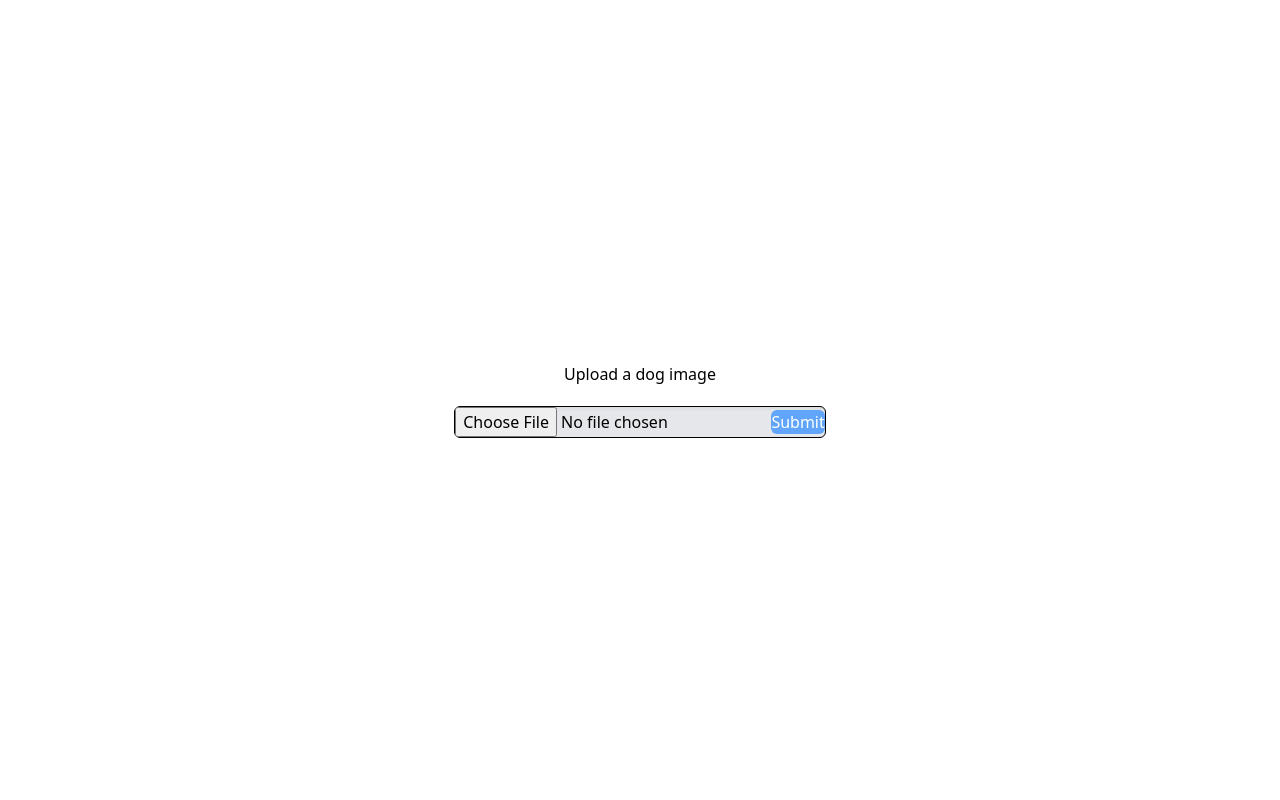
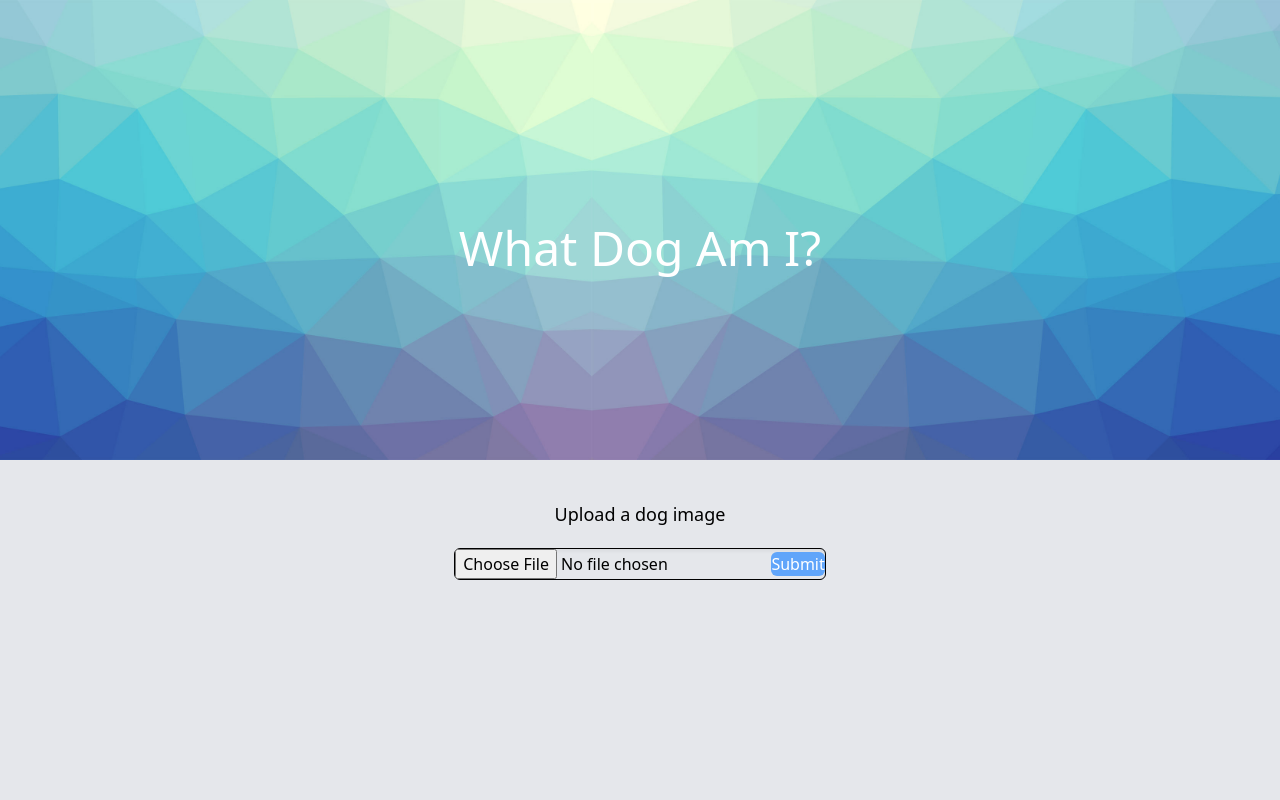
Before and after one commit to mehrshad-sdtn/whatdogami, a Flask app: page / in a window 1280 px wide. Run offline with Flask 2, Linux system fonts and the light colour scheme.

Commit message:
some styling

```diff
--- a/templates/index.html
+++ b/templates/index.html
@@ -8,13 +8,25 @@
     <title>Dog Classifier</title>
 </head>
 <body>
-    <div class="flex flex-col min-h-screen justify-center items-center font-sans">
-        <p>Upload a dog image</p>
-        <form action="/sub" method="POST" enctype="multipart/form-data" class="mt-5 rounded-md border shadow-inner shadow-lg border-black bg-gray-200">
-            <input type="file" name="file">
-            <input type="submit" class="bg-blue-400 rounded-md text-base text-white">
-        </form>
+
+    <div class="flex flex-col h-screen font-sans bg-gray-200">
+        <div class="w-full m-0 p-0 bg-cover bg-bottom" style="background-image:url('static/header.jpg'); height: 60vh; max-height:460px; ">
+			<div class="container max-w-4xl mx-auto pt-16 md:pt-56 text-center break-normal" >
+				<!--Title-->
+					<p class="text-white font-light text-3xl md:text-5xl">
+						 What Dog Am I?
+					</p>
+			</div>
+		</div>
+        <div class="mt-10 flex flex-col items-center justify-center">
+            <p class="text-black font-light text-lg">Upload a dog image</p>
+            <form action="/sub" method="POST" enctype="multipart/form-data" class="mt-5 rounded-md border shadow-inner shadow-lg border-black bg-gray-200  font-light">
+                <input type="file" name="file">
+                <input type="submit" class="bg-blue-400 rounded-md text-base text-white">
+            </form>
+        </div>
     </div>
+
 
 
 </body>
```
Also changed, not shown: static/header.jpg (added).
